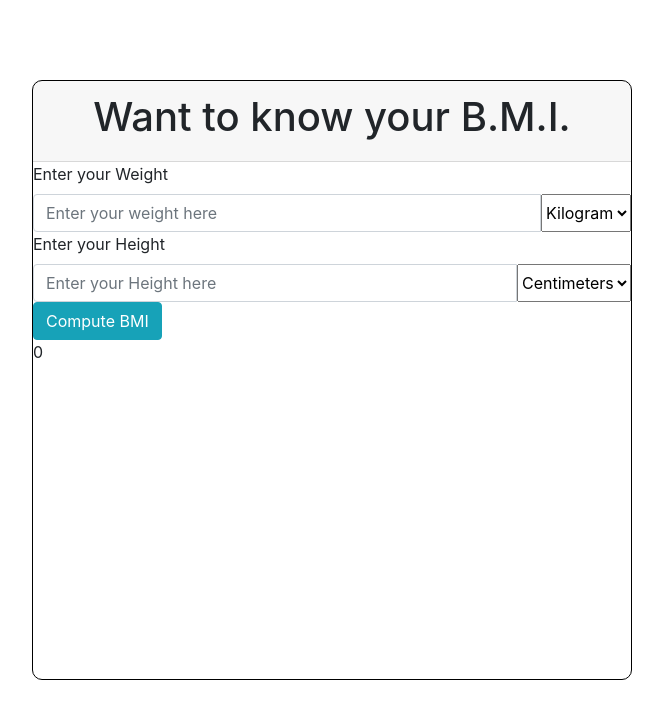
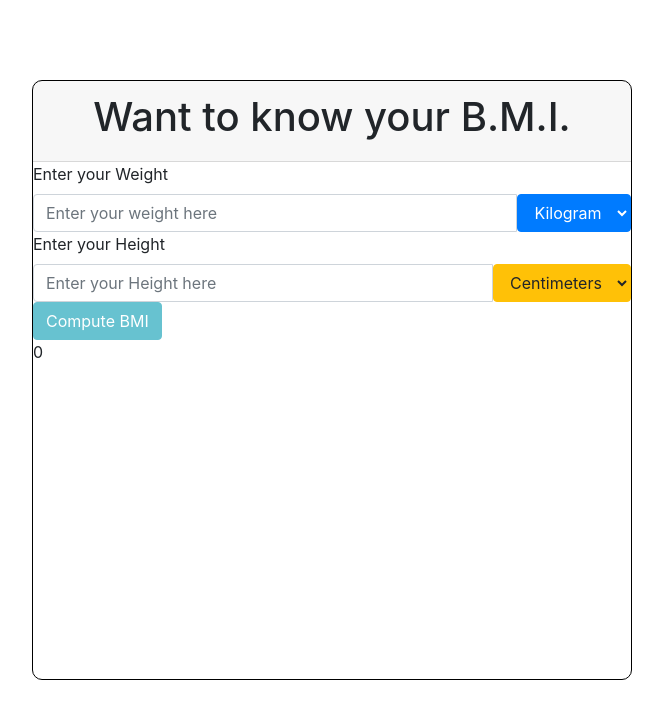
Before and after one commit to giteshh/BMI-Calculator-Angular, an Angular app in the folder BMI/: page / in a window 1280 px wide. Shown: the top 718 px of the page, without its empty margins (308-971 px from the left). Built offline with nearby package versions, Linux system fonts and the light colour scheme.

Commit message:
form validation implemented

```diff
--- a/BMI/src/app/app.component.html
+++ b/BMI/src/app/app.component.html
@@ -10,21 +10,30 @@ width: 600px; margin: 0 auto;box-shadow: 6cm; border-radius: 10px; margin-top: 8
       <div class="input-group">
         <input type="number" class="form-control" placeholder="Enter your weight here"
         formControlName="weight">
-        <select>
+        <select class="btn btn-primary">
           <option>Kilogram</option>
           <option>Pound</option>
         </select>
+      </div>
+      <div *ngIf="bmiForm.controls['weight'].invalid && bmiForm.controls['weight'].touched" class="text-danger">
+        <div *ngIf="bmiForm.controls['weight'].invalid">
+        Weight is required.
+      </div>
       </div>
       <label for="">Enter your Height</label>
       <div class="input-group">
         <input type="number" class="form-control" placeholder="Enter your Height here"
         formControlName="height">
-        <select class="button">
+        <select class="btn btn-warning">
           <option>Centimeters</option>
           <option>Feet</option>
         </select>
       </div>
-
+      <div *ngIf="bmiForm.controls['height'].invalid && bmiForm.controls['height'].touched" class="text-danger">
+        <div *ngIf="bmiForm.controls['height'].invalid">
+        Height is required.
+      </div>
+      </div>
       <button type="submit" class="btn btn-info" [disabled]="!bmiForm.valid">Compute BMI</button>
     </form>
 <!-- input form end -->
--- a/BMI/src/app/app.component.ts
+++ b/BMI/src/app/app.component.ts
@@ -1,5 +1,5 @@
 import { Component } from '@angular/core';
-import { FormGroup, FormControl } from '@angular/forms';
+import { FormGroup, FormControl, Validators } from '@angular/forms';
 
 @Component({
   selector: 'app-root',
@@ -14,18 +14,17 @@ export class AppComponent {
   finalHeight = 0;
   result = "";
 
+
   bmiForm = new FormGroup({
-    weight: new FormControl(''),
-    height: new FormControl(''),
+    weight: new FormControl('', Validators.required),
+    height: new FormControl('', Validators.required),
   });
 
   computeBMI(){
-    console.log(this.bmiForm.value);
     // converting input height from cm to m
      this.finalHeight = this.bmiForm.value.height / 100;
     //  formula for calculating BMI (with kg and m)
     this.BMI = this.bmiForm.value.weight / (this.finalHeight * this.finalHeight);
-    console.log(this.BMI);
     // call to show result of BMI categories
     this.showBmiCategories();
   }
```
